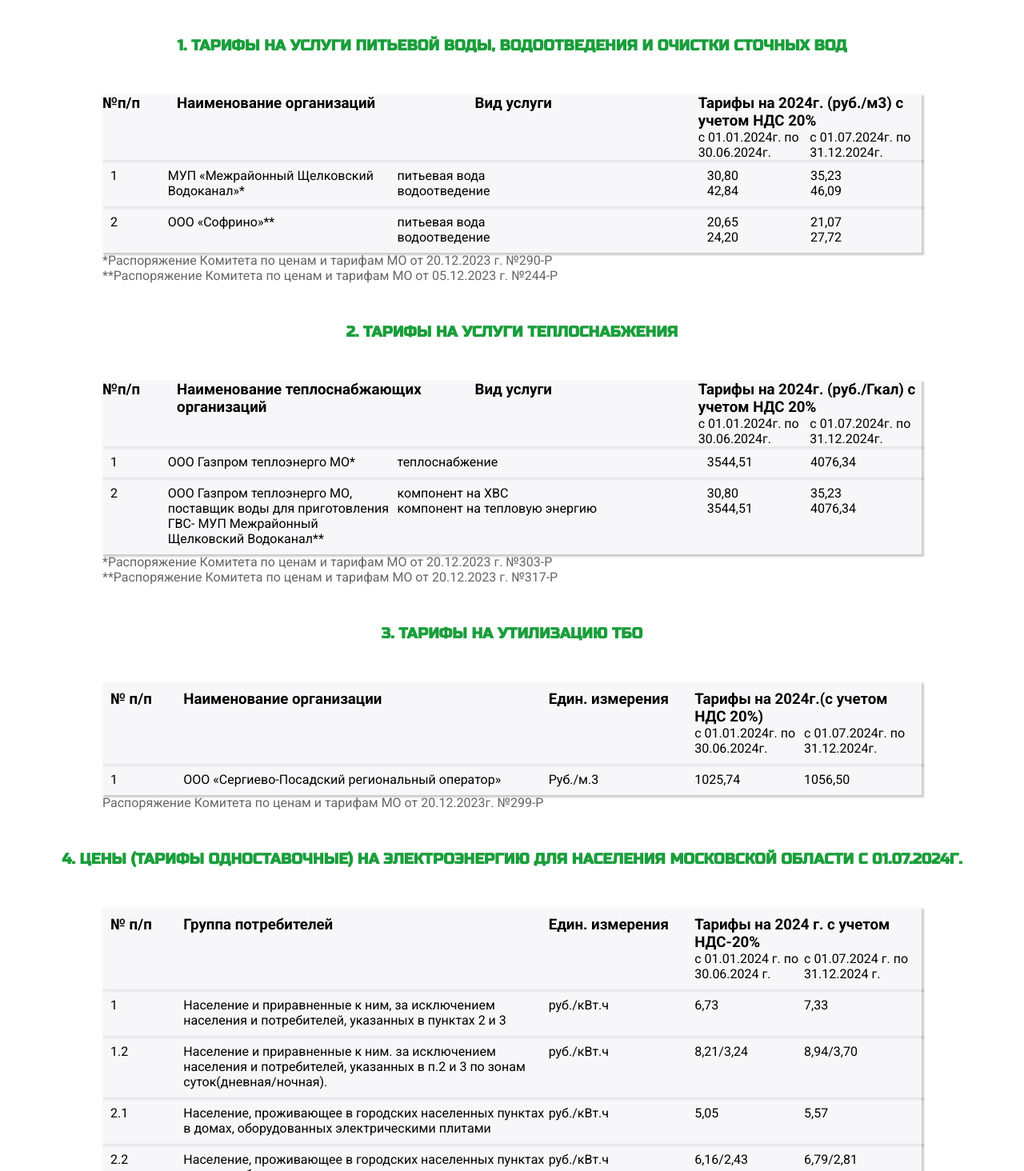
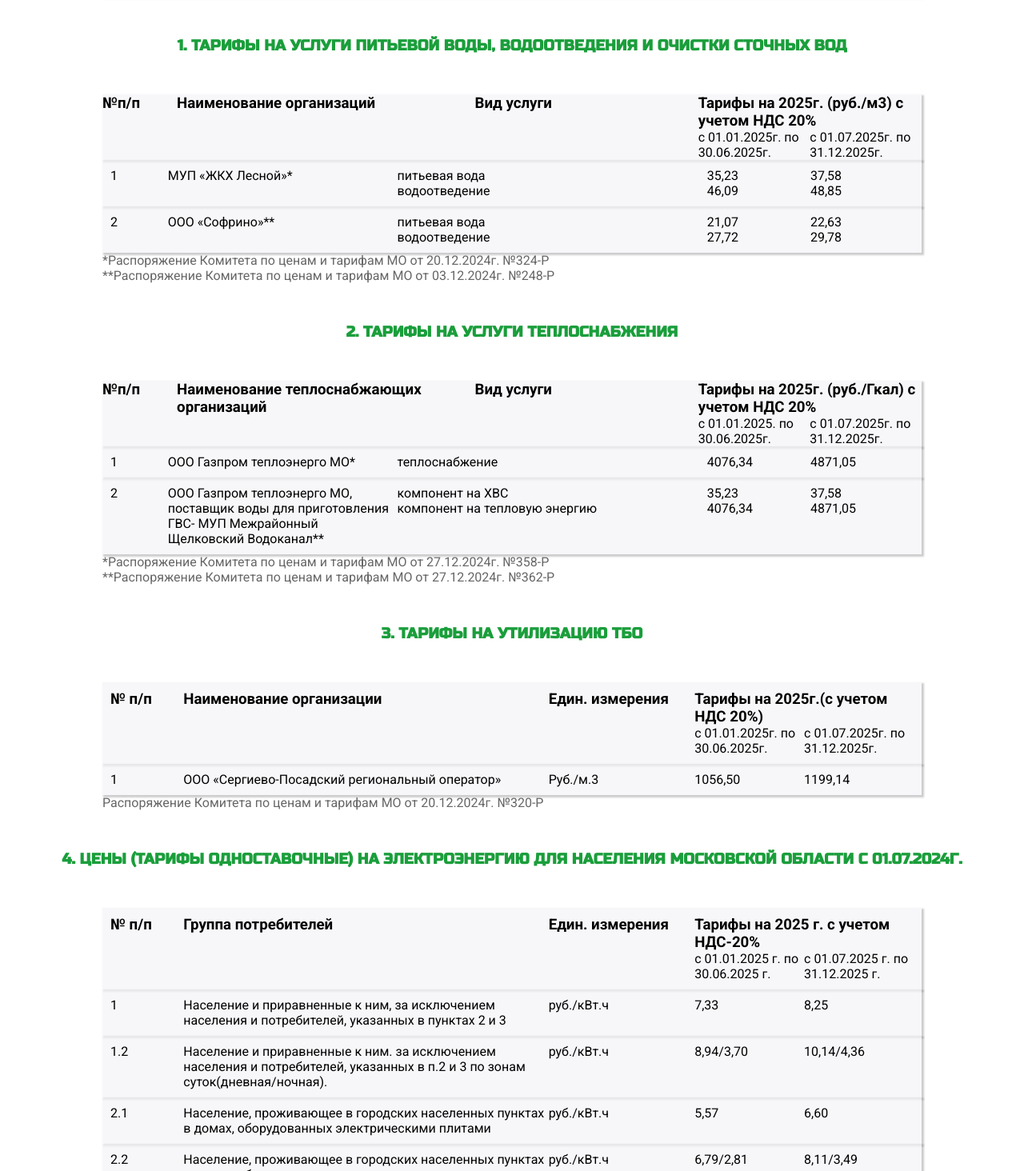
Before and after one commit to OlgaMakeikina/veha, a React (Create React App) app: page /tarify-na-zhkh in a window 1280 px wide. Shown: the part 686-2150 px from the top of the page at 80% size. Built offline with nearby package versions, Linux system fonts and the light colour scheme.

Commit message:
обновлены тарифы жкз

```diff
--- a/src/TarifsComponent/energyData.js
+++ b/src/TarifsComponent/energyData.js
@@ -3,48 +3,48 @@
         id: 1,
         group: "Население и приравненные к ним, за исключением населения и потребителей, указанных в пунктах 2 и 3",
         measure: "руб./кВт.ч",
-        price1: "6,73",
-        price2: "7,33"
+        price1: "7,33",
+        price2: "8,25"
     },
 
     {
         id: 1.2,
         group: "Население и приравненные к ним. за исключением населения и потребителей, указанных в п.2 и 3 по зонам суток(дневная/ночная).",
         measure: "руб./кВт.ч",
-        price1: "8,21/3,24",
-        price2: "8,94/3,70"
+        price1: "8,94/3,70",
+        price2: "10,14/4,36"
     },
 
     {
         id: 2.1,
         group: "Население, проживающее в городских населенных пунктах в домах, оборудованных электрическими плитами",
         measure: "руб./кВт.ч",
-        price1: "5,05",
-        price2: "5,57"
+        price1: "5,57",
+        price2: "6,60"
     },
 
      {
         id: 2.2,
         group: "Население, проживающее в городских населенных пунктах в домах, оборудованных электрическими плитами по зонам суток.(дневная/ночная).",
         measure: "руб./кВт.ч",
-        price1: "6,16/2,43",
-        price2: "6,79/2,81"
+        price1: "6,79/2,81",
+        price2: "8,11/3,49"
     },
 
     {
         id: 3.1,
         group: "Население, проживающее в сельских населенных пунктах",
         measure: "руб./кВт.ч",
-        price1: "4,71",
-        price2: "5,13"
+        price1: "5,13",
+        price2: "6,19"
     },
 
     {
         id: 3.2,
         group: "Население, проживающее в сельских населенных пунктах по зонам суток(дневная/ночная).",
         measure: "руб./кВт.ч",
-        price1: "5,75/2,27",
-        price2: "6,26/2,59"
+        price1: "6,26/2,59",
+        price2: "7,61/3,27"
     }
 
     ]
--- a/src/TarifsComponent/energyDataComponent.js
+++ b/src/TarifsComponent/energyDataComponent.js
@@ -8,10 +8,10 @@
          <h3>Группа потребителей</h3>
          <h3>Един. измерения</h3>
          <div>
-               <h3>Тарифы на 2024 г. с учетом НДС-20%</h3>
+               <h3>Тарифы на 2025 г. с учетом НДС-20%</h3>
                <div className='period_tarifs'>
-                 <p>с 01.01.2024 г. по 30.06.2024 г.</p>
-                 <p>с 01.07.2024 г. по 31.12.2024 г.</p>
+                 <p>с 01.01.2025 г. по 30.06.2025 г.</p>
+                 <p>с 01.07.2025 г. по 31.12.2025 г.</p>
                </div>
 
          </div>
@@ -26,7 +26,7 @@
                     <p>{item.price2}</p>
                     </div>
             ))}
-                       <p className='normativ'>Распоряжение Комитета по ценам и тарифам МО от 20.12.2023г. №277-Р</p>
+                       <p className='normativ'>Распоряжение Комитета по ценам и тарифам МО от 10.12.2024г. №270-Р</p>
         </div>
     );
 };
--- a/src/TarifsComponent/gazData.js
+++ b/src/TarifsComponent/gazData.js
@@ -3,28 +3,28 @@
     id: 1,
     group: "Приготовление пищи и нагрев воды с использованием газовой плиты (в соответствие других направлений использования газа)",
     measure: "руб./куб.м.",
-    price: "7,85"
+    price: "8,67"
 },
 
 {
     id: 2,
     group: "Приготовление пищи и нагрев воды с использованием газовой плиты и нагрев воды с использованием газового водонагревателя при отсутствии центрального горячего водоснабжения (в соответствие других направлений использования газа)",
     measure: "руб./куб.м.",
-    price: "6,92"
+    price: "7,64"
 },
 
 {
     id: 3,
     group: "Отопление с одновременным использованием газа по направлениям, указанным в пунктах 1и 2",
     measure: "руб./1000 куб.м.",
-    price: "6876,89"
+    price: "7596,15"
 },
 
 {
     id: 4,
     group: "Индивидуальное (поквартирное) отопление жилых помещений сверх стандарта нормативной площади жилого помещения при отсутствии приборов учета газа",
     measure: "руб./1000 куб.м.",
-    price: "8191,04"
+    price: "9047,76"
 }
 
 ]
--- a/src/TarifsComponent/gazDataComponent.js
+++ b/src/TarifsComponent/gazDataComponent.js
@@ -7,7 +7,7 @@
          <h3>№   п/п</h3>
          <h3>Группа потребителей</h3>
          <h3>Един. измерения</h3>
-         <h3>Цена (с учетом НДС) с 01.12.2023 г.</h3>
+         <h3>Цена (с учетом НДС) с 01.01.2025 г.</h3>
         </div>
             {gazData.map((item) => (
                 <div className='tarifs_data_box_gaz' key={item.id}>
@@ -18,7 +18,7 @@
                     <p>{item.price}</p>
                     </div>
             ))}
-            <p className='normativ'>Распоряжение Комитета по ценам и тарифам МО от 30.11.2023г. №231-Р</p>
+            <p className='normativ'>Распоряжение Комитета по ценам и тарифам МО от 28.06.2024г. №113-Р</p>
         </div>
     );
 };
--- a/src/TarifsComponent/tboData.js
+++ b/src/TarifsComponent/tboData.js
@@ -3,7 +3,7 @@
         id: 1,
         companyName: "ООО «Сергиево-Посадский региональный оператор»",
         measure: "Руб./м.3",
-        price1: "1025,74",
-        price2: "1056,50"
+        price1: "1056,50",
+        price2: "1199,14"
     }
     ]
--- a/src/TarifsComponent/tboDataComponent.js
+++ b/src/TarifsComponent/tboDataComponent.js
@@ -8,10 +8,10 @@
          <h3>Наименование организации</h3>
          <h3>Един. измерения</h3>
          <div>
-               <h3>Тарифы на 2024г.(с учетом НДС 20%)</h3>
+               <h3>Тарифы на 2025г.(с учетом НДС 20%)</h3>
                <div className='period_tarifs'>
-               <p>с 01.01.2024г. по 30.06.2024г.</p>
-               <p>с 01.07.2024г. по 31.12.2024г.</p>
+               <p>с 01.01.2025г. по 30.06.2025г.</p>
+               <p>с 01.07.2025г. по 31.12.2025г.</p>
                </div>
 
          </div>
@@ -26,7 +26,7 @@
                     <p>{item.price2}</p>
                     </div>
             ))}
-           <p className='normativ'>Распоряжение Комитета по ценам и тарифам МО от 20.12.2023г. №299-Р</p>
+           <p className='normativ'>Распоряжение Комитета по ценам и тарифам МО от 20.12.2024г. №320-Р</p>
         </div>
     );
 };
--- a/src/TarifsComponent/warmData.js
+++ b/src/TarifsComponent/warmData.js
@@ -6,8 +6,8 @@
         [
             {
                 serviceType: "теплоснабжение",
-                prices22: "3544,51",
-                prices23: "4076,34"
+                prices22: "4076,34",
+                prices23: "4871,05"
             }
         ]
     },
@@ -19,13 +19,13 @@
         [
             {
                 serviceType: "компонент на ХВС",
-                prices22: "30,80",
-                prices23: "35,23",
+                prices22: "35,23",
+                prices23: "37,58",
             },
             {
                 serviceType: "компонент на тепловую энергию",
-                prices22: "3544,51",
-                prices23: "4076,34"
+                prices22: "4076,34",
+                prices23: "4871,05"
             },
         ]
     }
--- a/src/TarifsComponent/warmDataComponent.js
+++ b/src/TarifsComponent/warmDataComponent.js
@@ -8,10 +8,10 @@
          <h3>Наименование теплоснабжающих организаций</h3>
          <h3>Вид услуги</h3>
          <div>
-             <h3>Тарифы на 2024г. (руб./Гкал) с учетом НДС 20%</h3>
+             <h3>Тарифы на 2025г. (руб./Гкал) с учетом НДС 20%</h3>
              <div className='period_tarifs'>
-             <p>с 01.01.2024г. по 30.06.2024г.</p>
-             <p>с 01.07.2024г. по 31.12.2024г.</p>
+             <p>с 01.01.2025. по 30.06.2025г.</p>
+             <p>с 01.07.2025г. по 31.12.2025г.</p>
              </div>
          </div>
 
@@ -32,8 +32,8 @@
                     </div>
                 </div>
             ))}
-            <p className='normativ'>*Распоряжение Комитета по ценам и тарифам МО от 20.12.2023 г. №303-Р</p>
-            <p className='normativ'>**Распоряжение Комитета по ценам и тарифам МО от 20.12.2023 г. №317-Р</p>
+            <p className='normativ'>*Распоряжение Комитета по ценам и тарифам МО от 27.12.2024г. №358-Р</p>
+            <p className='normativ'>**Распоряжение Комитета по ценам и тарифам МО от 27.12.2024г. №362-Р</p>
         </div>
     );
 };
--- a/src/TarifsComponent/waterData.js
+++ b/src/TarifsComponent/waterData.js
@@ -1,18 +1,18 @@
 export const waterData = [
     {
         id: 1,
-        organisationName: "МУП «Межрайонный Щелковский Водоканал»*",
+        organisationName: "МУП «ЖКХ Лесной»*",
         service:
         [
             {
                 water: "питьевая вода",
-                prices22: "30,80",
-                prices23: "35,23",
+                prices22: "35,23",
+                prices23: "37,58",
             },
             {
                 water: "водоотведение",
-                prices22: "42,84",
-                prices23: "46,09"
+                prices22: "46,09",
+                prices23: "48,85"
             },
         ]
     },
@@ -24,13 +24,13 @@
         [
             {
                 water: "питьевая вода",
-                prices22: "20,65",
-                prices23: "21,07",
+                prices22: "21,07",
+                prices23: "22,63",
             },
             {
                 water: "водоотведение",
-                prices22: "24,20",
-                prices23: "27,72"
+                prices22: "27,72",
+                prices23: "29,78"
             },
         ]
     }
--- a/src/TarifsComponent/waterDataComponent.js
+++ b/src/TarifsComponent/waterDataComponent.js
@@ -8,10 +8,10 @@
          <h3>Наименование организаций</h3>
          <h3>Вид услуги</h3>
          <div>
-             <h3>Тарифы  на  2024г. (руб./м3) с учетом НДС 20%</h3>
+             <h3>Тарифы  на  2025г. (руб./м3) с учетом НДС 20%</h3>
              <div className='period_tarifs'>
-             <p>с 01.01.2024г. по 30.06.2024г.</p>
-             <p>с 01.07.2024г. по 31.12.2024г.</p>
+             <p>с 01.01.2025г. по 30.06.2025г.</p>
+             <p>с 01.07.2025г. по 31.12.2025г.</p>
              </div>
 
          </div>
@@ -33,8 +33,8 @@
                     </div>
                 </div>
             ))}
-            <p className='normativ'>*Распоряжение Комитета по ценам и тарифам МО от 20.12.2023 г. №290-Р</p>
-            <p className='normativ'>**Распоряжение Комитета по ценам и тарифам МО от 05.12.2023 г. №244-Р</p>
+            <p className='normativ'>*Распоряжение Комитета по ценам и тарифам МО от 20.12.2024г. №324-Р</p>
+            <p className='normativ'>**Распоряжение Комитета по ценам и тарифам МО от 03.12.2024г. №248-Р</p>
         </div>
     );
 };
```
